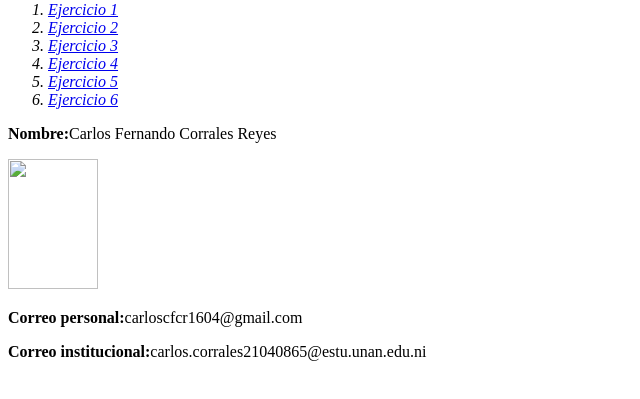
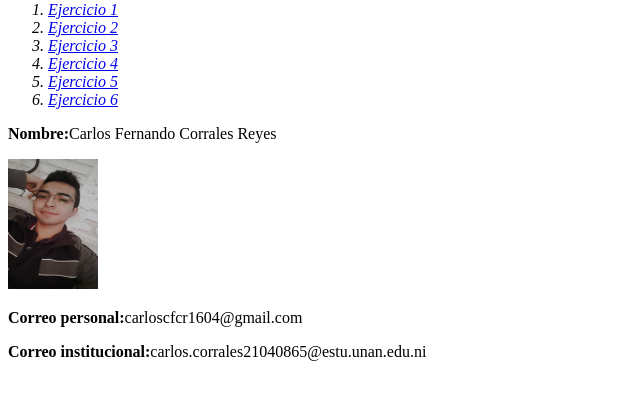
Before and after one commit to Carlos-corrales/Carlos_corrales.github.io, a plain HTML site: page index.html in a window 1280 px wide. Shown: the part 79-478 px from the top of the page, without its empty margins (0-640 px from the left). Drawn offline with Linux system fonts and the light colour scheme.

Commit message:
Update index.html

```diff
--- a/index.html
+++ b/index.html
@@ -19,7 +19,7 @@
 
     </var>
     <p><strong>Nombre:</strong>Carlos Fernando Corrales Reyes</p>
-    <img width="90" height="130" src="/img/foto.jpg" alt="">
+    <img width="90" height="130" src="/img/foto.jpeg" alt="">
     <p><strong>Correo personal:</strong>carloscfcr1604@gmail.com</p>
     <p><strong>Correo institucional:</strong>carlos.corrales21040865@estu.unan.edu.ni</p>
 </body>
```
